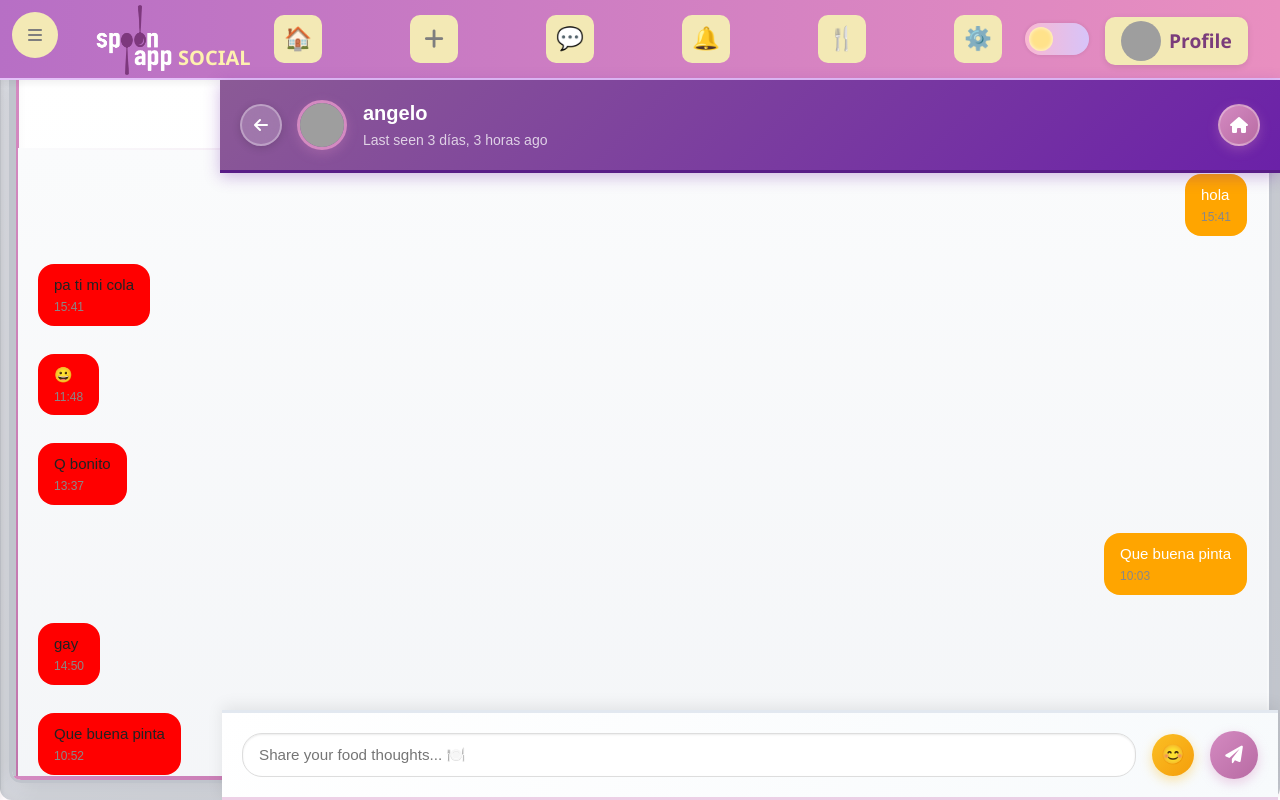
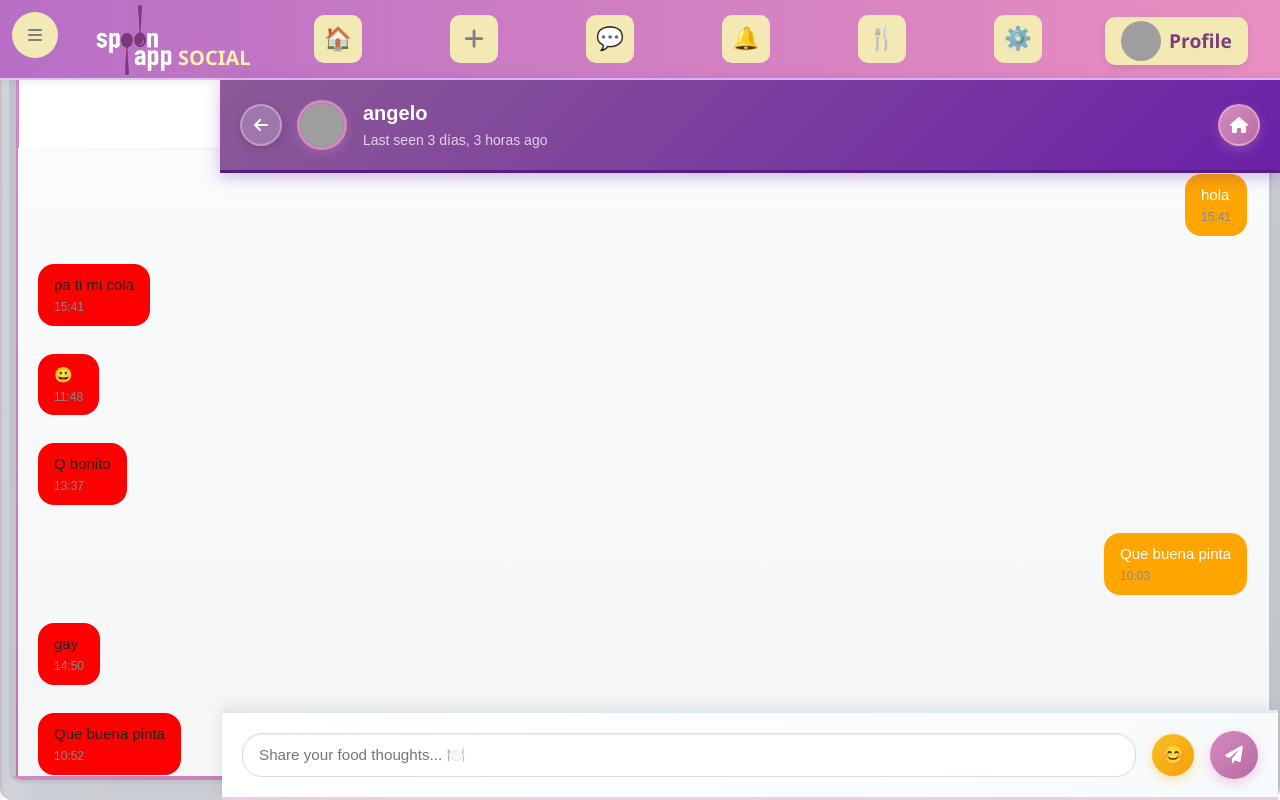
Before and after one commit to MarcMunta/spoonapp_social, a Django app: page /es/chat/1/ in a window 1280 px wide. Run offline with Django 4.2, Linux system fonts and the light colour scheme; a user stored in the database is signed in; data comes from the database, SQL or seed files in the repository; data that the repository does not hold is empty; some libraries are stand-ins or nearby versions; grey boxes are pictures that could not be loaded.

Commit message:
Revert "Implement night/day toggle"

```diff
--- a/static/css/home.css
+++ b/static/css/home.css
@@ -1662,120 +1662,3 @@ body.profile-page .nav-tabs .nav-link {
         transform: translateY(0);
     }
 }
-
-/* ---- Night/Day toggle styles ---- */
-.theme-toggle {
-    width: 64px;
-    height: 32px;
-    border-radius: 999px;
-    border: none;
-    cursor: pointer;
-    display: flex;
-    align-items: center;
-    padding: 0;
-    position: relative;
-    background: linear-gradient(to right, #f9b7d1, #d7c4f9);
-    transition: background 0.6s ease;
-    box-shadow: 0 0 4px rgba(0,0,0,0.1);
-    overflow: hidden;
-    margin-right: 1rem;
-    opacity: 0;
-    transform: translateY(20px);
-    animation: toggleIntro 0.6s forwards 0.7s, togglePulse 1s ease-in-out 1.3s;
-}
-
-.theme-toggle::before {
-    content: "";
-    position: absolute;
-    width: 24px;
-    height: 24px;
-    border-radius: 50%;
-    left: 4px;
-    background: #ffe28a;
-    box-shadow: inset 0 0 4px rgba(255,255,255,0.8);
-    transition: transform 0.6s cubic-bezier(0.22, 1, 0.36, 1), background 0.6s;
-}
-
-.theme-toggle.night {
-    background: linear-gradient(to right, #1a2980, #2d0b5a);
-}
-
-.theme-toggle.night::before {
-    transform: translateX(32px);
-    background: #8fb4ff;
-}
-
-.theme-toggle:hover {
-    box-shadow: 0 0 8px rgba(0,0,0,0.3);
-}
-
-.theme-toggle.flash::after {
-    content: "";
-    position: absolute;
-    inset: 0;
-    border-radius: inherit;
-    background: radial-gradient(circle, rgba(255,255,255,0.6) 0%, rgba(255,255,255,0) 70%);
-    animation: toggleFlash 0.4s forwards;
-}
-
-.theme-toggle.bounce {
-    animation: toggleBounce 0.4s cubic-bezier(0.34, 1.56, 0.64, 1);
-}
-
-@keyframes toggleIntro {
-    to {
-        opacity: 1;
-        transform: translateY(0);
-    }
-}
-
-@keyframes togglePulse {
-    0%, 100% {
-        transform: scale(1);
-    }
-    50% {
-        transform: scale(1.05);
-    }
-}
-
-@keyframes toggleBounce {
-    0% { transform: scale(1); }
-    40% { transform: scale(0.9); }
-    60% { transform: scale(1.1); }
-    100% { transform: scale(1); }
-}
-
-@keyframes toggleFlash {
-    from { opacity: 0; }
-    50% { opacity: 1; }
-    to { opacity: 0; }
-}
-
-body.dark-mode {
-    background-color: #1e1e2e;
-    color: #f0f0f0;
-}
-
-body.dark-mode .topbar {
-    background: linear-gradient(to right, #1d2b64, #2a0845);
-    border-bottom-color: #3c3c58;
-}
-
-body.dark-mode .sidebar {
-    background-color: #2a2d3f;
-    border-right-color: #3c3c58;
-    color: #f0f0f0;
-}
-
-body.dark-mode .main-content {
-    background-color: #222336;
-    color: #f0f0f0;
-    border-left-color: rgba(255,255,255,0.1);
-    border-right-color: rgba(255,255,255,0.1);
-}
-
-body.dark-mode .profile-icon,
-body.dark-mode .menu-toggle-btn {
-    background-color: #3c3c58;
-    color: #f0f0f0;
-}
--- a/static/js/layout.js
+++ b/static/js/layout.js
@@ -685,26 +685,3 @@ onReady(() => {
     if (!hidden) animateSidebarItems();
   });
 });
-
-onReady(() => {
-  const toggle = document.getElementById('themeToggle');
-  if (!toggle) return;
-
-  const applyTheme = (night) => {
-    document.body.classList.toggle('dark-mode', night);
-    toggle.classList.toggle('night', night);
-  };
-
-  const stored = localStorage.getItem('theme');
-  applyTheme(stored === 'night');
-
-  toggle.addEventListener('click', () => {
-    const night = !document.body.classList.contains('dark-mode');
-    applyTheme(night);
-    localStorage.setItem('theme', night ? 'night' : 'day');
-    toggle.classList.remove('flash', 'bounce');
-    // trigger reflow to restart animations
-    void toggle.offsetWidth;
-    toggle.classList.add('flash', 'bounce');
-  });
-});
--- a/templates/layouts/base.html
+++ b/templates/layouts/base.html
@@ -81,10 +81,9 @@
       <a href="{% url 'admin:index' %}" target="_blank" rel="noopener">
         ⚙️
       </a>
-      </div>
-      {% if not hide_profile_icon %}
-      <button id="themeToggle" class="theme-toggle" aria-label="{% trans 'Activar modo noche/día' %}"></button>
-      <div class="profile-icon">
+    </div>
+    {% if not hide_profile_icon %}
+    <div class="profile-icon">
       {% if user.is_authenticated %}
       <a href="{% url 'profile' user.username %}">
         {% if user.profile.profile_picture %}
```
